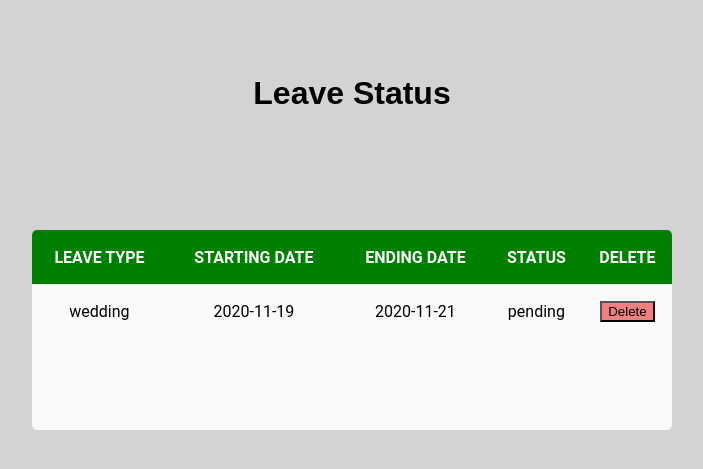
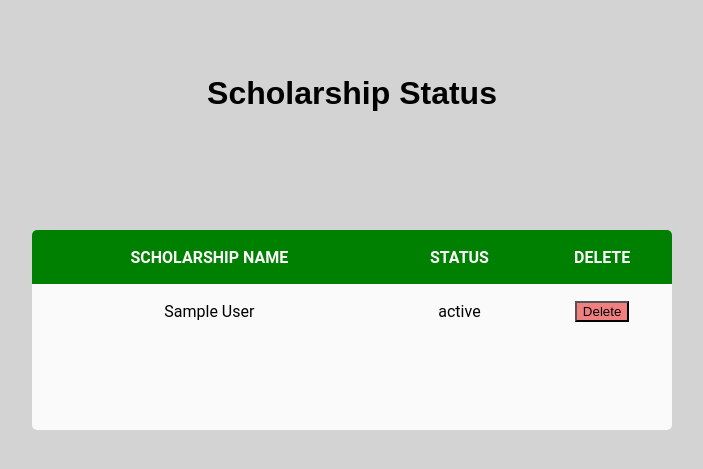
Before and after one commit to aku2000/Hackathon-Project---CodeBlooded, a PHP site: page /leave_status_student.php in a window 1280 px wide. Shown: the part 70-539 px from the top of the page, without its empty margins (288-991 px from the left). Run offline with PHP 8.4, Linux system fonts and the light colour scheme; a user stored in the database is signed in; data comes from the database, SQL or seed files in the repository; tables that the repository leaves empty or names only in its code hold one stand-in row (values such as "Sample post"); some libraries are stand-ins or nearby versions.

Commit message:
changes in leave student

```diff
--- a/leave_status_student.php
+++ b/leave_status_student.php
@@ -6,7 +6,7 @@ $sql = "SELECT * FROM `student` WHERE id=$id";
 $result = mysqli_query($con,$sql);
 $row = mysqli_fetch_assoc($result);
 
-$query="SELECT reason,start_date,end_date,status FROM `apply_leave_student` WHERE id=$id";
+$query="SELECT scholarship_name,status FROM `apply_scholarship_student` WHERE id=$id";
 $resultquery = mysqli_query($con,$query);
 if(mysqli_num_rows($resultquery) > 0){
 }
@@ -65,14 +65,13 @@ else
     </div>
     <br><br>
     <br>
-    <h1 style="text-align: center;">Leave Status</h1>
+    <h1 style="text-align: center;">Scholarship Status</h1>
     <div class="container">
       <table>
         <tr>
           <thead>
-            <th>Leave type</th>
-            <th>Starting date</th>
-            <th>Ending date </th>
+            <th>Scholarship name</th>
+
             <th>Status</th>
             <th>Delete</th>
           </tr>
@@ -82,9 +81,8 @@ else
 							while($row = mysqli_fetch_assoc($resultquery))
               {
                 echo '<tr>' ;
-                echo '<td>' . $row['reason'] . '</td>' ;
-                echo '<td>' . $row['start_date'] . '</td>' ;
-                echo '<td>' . $row['end_date'] . '</td>' ;
+                echo '<td>' . $row['scholarship_name'] . '</td>' ;
+
                 echo '<td>' . $row['status'] . '</td>' ;
                 echo "<td><a href='delete_leave_student.php?id=$id'><button type='button' class='btn btn-danger' style='background: lightcoral;'>Delete</button></a></td>";
                 echo '<tr>' ;
--- a/staff.php
+++ b/staff.php
@@ -62,11 +62,11 @@ $row = mysqli_fetch_assoc($result);
     $sql = "SELECT * FROM `staff` WHERE s_id=$s_id";
     $result = mysqli_query($con,$sql);
     $row = mysqli_fetch_assoc($result);
-    $s_firstname = $row['s_firstname'];
-    $s_lastname = $row['s_lastname'];
+    $s_firstname = $row['s_name'];
+    $s_lastname = $row['s_website'];
     $s_phno = $row['s_phno'];
     $s_email = $row['s_email'];
-    $s_department = $row['s_department'];
+    $s_department = $row['s_location'];
     $s_yearjoined = $row['s_yearjoined'];
 
     ?>
```
Also changed, not shown: apply_leave_student.php (+5 -8 lines).
